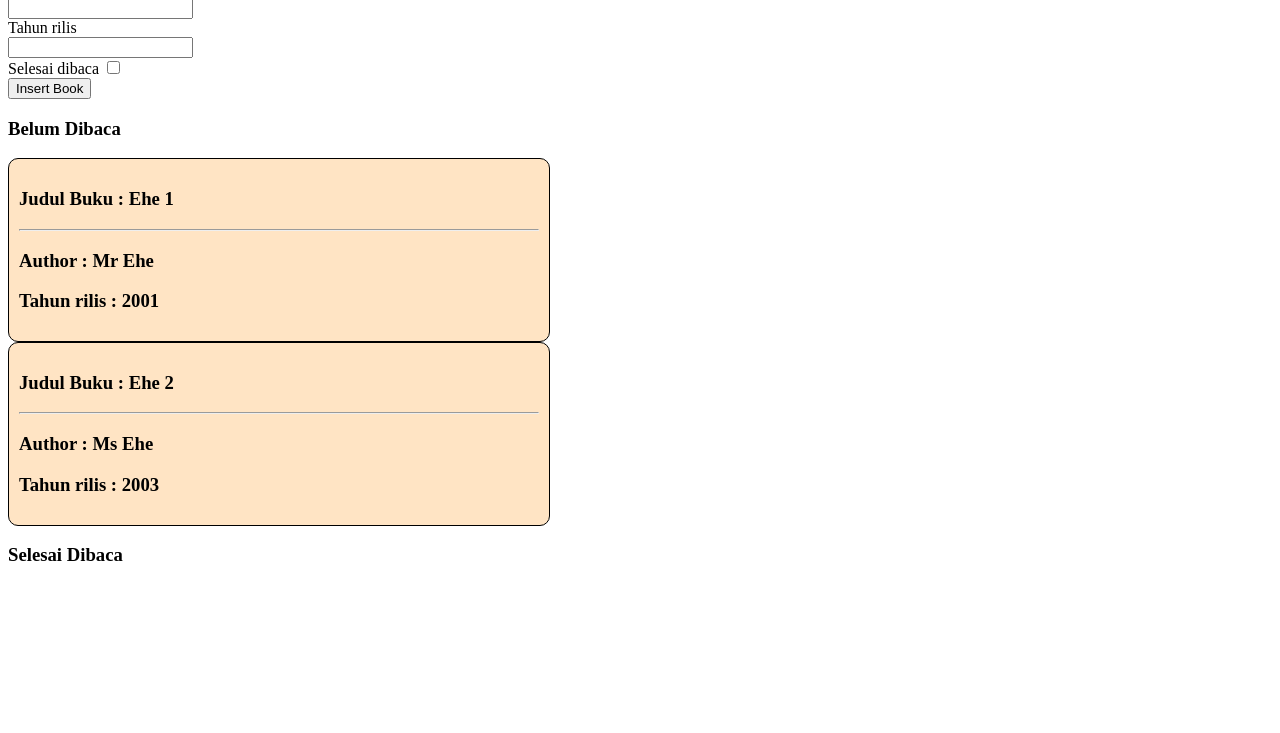
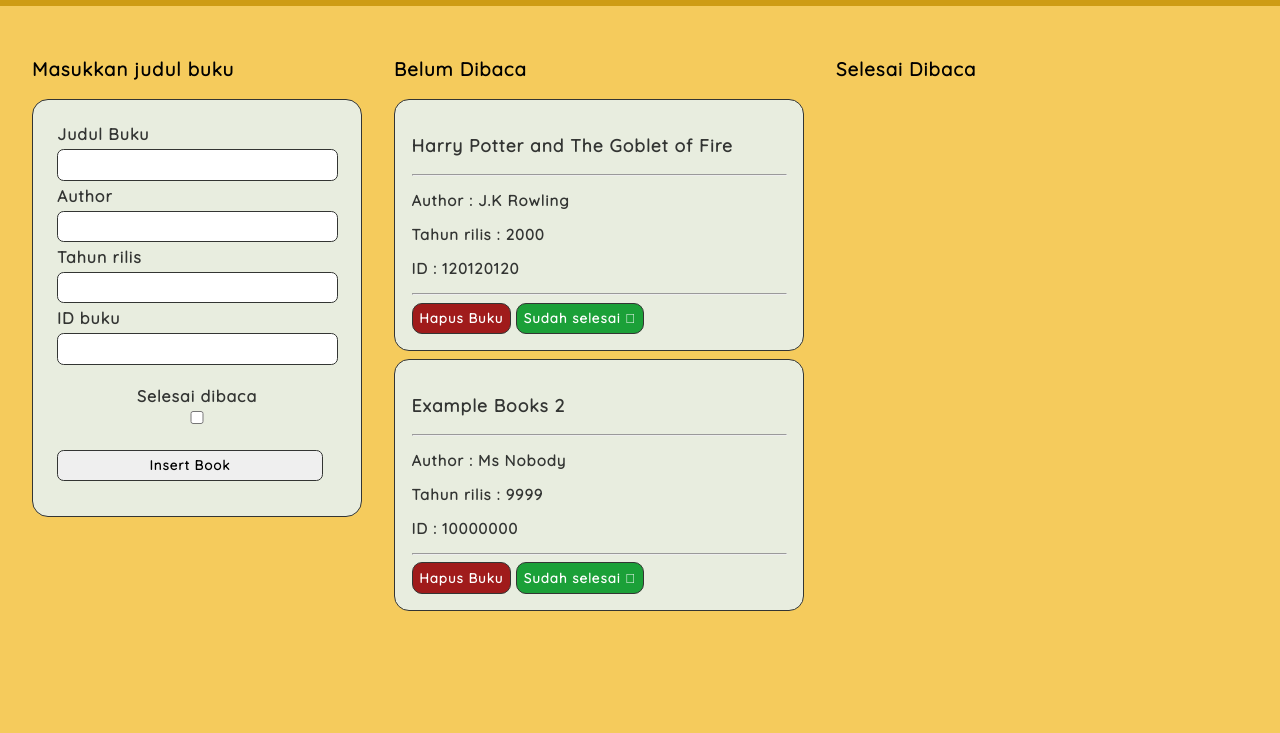
Before and after one commit to arifian853/bookshelf-app-js, a plain HTML site: page index.html in a window 1280 px wide. Shown: the part 67-800 px from the top of the page. Drawn offline with Linux system fonts and the light colour scheme.

Commit message:
Added new changes

```diff
--- a/index.html
+++ b/index.html
@@ -5,10 +5,19 @@
     <meta http-equiv="X-UA-Compatible" content="IE=edge">
     <meta name="viewport" content="width=device-width, initial-scale=1.0">
     <link rel="stylesheet" href="style.css">
-    <title>Bookshelf</title>
+    <link rel="stylesheet" href="https://cdnjs.cloudflare.com/ajax/libs/font-awesome/6.2.0/css/all.min.css">
+    <script src="https://kit.fontawesome.com/767dea9b05.js" crossorigin="anonymous"></script>
+    <title>Bookshelf App</title>
 </head>
+<header>
+    <nav>
+        <h1>Bookshelf App</h1>
+    </nav>
+</header>
 <body>
+    <div class="main-container">
         <div class="container-insert">
+            <h3>Masukkan judul buku</h3>
             <form id="main-form">
                 <label for="title">Judul Buku</label> <br>
                 <input type="text" id="title"> <br>
@@ -16,8 +25,9 @@
                 <input type="text" id="author"> <br>
                 <label for="Year">Tahun rilis</label> <br>
                 <input type="text" id="year"> <br>
-            <label for="Is done">Selesai dibaca</label>
-            <input type="checkbox" name="Selesai Dibaca" id="isDone"> <br>
+                <label for="Year">ID buku</label> <br>
+                <input type="text" id="bookId"> <br>
+                <label for="Is done"><p align="center">Selesai dibaca <input type="checkbox" name="Selesai Dibaca" id="isDone"></p></label>
                 <input type="submit" value="Insert Book">
             </form>
         </div>
@@ -25,13 +35,16 @@
         <div class="container-bookshelf">
             <div id="undone-books">
                 <h3>Belum Dibaca</h3>
+                <!--Buku akan ditampilkan disini-->
+
             </div>
 
             <div id="done-books">
                 <h3>Selesai Dibaca</h3>
+                <!--Buku akan ditampilkan disini-->
             </div>
         </div>
-
+    </div>
 </body>
 </html>
 <script src="script.js"></script>
--- a/script.js
+++ b/script.js
@@ -1,9 +1,10 @@
 // Book Class : Menggambarkan sebuah buku (dan informasinya)
 class BookData {
-    constructor(title, author, year) {
+    constructor(title, author, year, bookId) {
         this.title = title,
         this.author = author,
-        this.year = year
+        this.year = year,
+        this.bookId = bookId + new Date()
     }
 }
 // UI Class : Menghandle urusan penampilan UI
@@ -11,39 +12,80 @@ class UI {
     static displayBooks() {
         const savedBooks = [
             {
-                title : 'Ehe 1',
-                author : 'Mr Ehe',
-                year : '2001'
+                title : 'Harry Potter and The Goblet of Fire',
+                author : 'J.K Rowling',
+                year : '2000',
+                isDone : true,
+                bookId : 120120120
             },
             {
-                title : 'Ehe 2',
-                author : 'Ms Ehe',
-                year : '2003'
+                title : 'Example Books 2',
+                author : 'Ms Nobody',
+                year : '9999',
+                isDone : false,
+                bookId : 10000000
             }
         ];
         const books = savedBooks;
-        books.forEach((book) => UI.addToShelf(book));
+        if (savedBooks.isDone == true) {
+            books.forEach((book) => UI.addToShelfDone(book));
+        } else {
+            books.forEach((book) => UI.addToShelfUndone(book));
+        }
     }
-    static addToShelf(book) {
+
+    // Fungsi untuk menambahkan ke shelf buku belum dibaca
+    static addToShelfUndone(book) {
         const bookLists = document.querySelector("#undone-books");
 
         const bookElement = document.createElement('div');
         bookElement.setAttribute('class', 'book-element');
 
         bookElement.innerHTML = `
-            <h3> Judul Buku : ${book.title} <h3>
+            <h3> ${book.title} </h3>
             <hr />
-            <p> Author : ${book.author} <p>
-            <p> Tahun rilis : ${book.year} <p>
+            <p> Author : ${book.author} </p>
+            <p> Tahun rilis : ${book.year} </p>
+            <p> ID : ${book.bookId} </p>
+            <hr />
+            <button class="btn-delete" id="delete-book">Hapus Buku</button>
+            <button class="btn-move" id="move-book">Sudah selesai <i class="fa-solid fa-check"></i></button>
         `;
 
         bookLists.appendChild(bookElement);
+    }
+
+    static removeBook(el) {
+        if (el.classList.contains('delete')) {
+            el.parentElement.parentElement.remove();
+        }
     }
 
     static clearInputState() {
         document.querySelector('#title').value = '';
         document.querySelector('#author').value = '';
         document.querySelector('#year').value = '';
+        document.querySelector('#bookId').value = '';
+    }
+
+    // Fungsi untuk menambahkan ke shelf buku sudah dibaca
+    static addToShelfDone(book) {
+        const bookLists = document.querySelector("#done-books");
+
+        const bookElement = document.createElement('div');
+        bookElement.setAttribute('class', 'book-element');
+
+        bookElement.innerHTML = `
+            <h3> ${book.title} </h3>
+            <hr />
+            <p> Author : ${book.author} </p>
+            <p> Tahun rilis : ${book.year} </p>
+            <p> ID : ${book.bookId} </p>
+            <hr />
+            <button class="btn-delete" id="delete-book">Hapus Buku <i class="fa-solid fa-trash"></i></button> <button class="btn-move" id="move-book">Belum selesai <i class="fa-solid fa-check"></i></button>
+        `;
+
+        bookLists.appendChild(bookElement);
     }
 }
 
@@ -58,13 +100,32 @@ document.querySelector('#main-form').addEventListener('submit', (e) => {
     const title = document.querySelector('#title').value;
     const author = document.querySelector('#author').value;
     const year = document.querySelector('#year').value;
+    const bookId = document.querySelector('#bookId').value;
 
-    const book = new BookData(title, author, year);
-    UI.addToShelf(book);
+    if (title === '' || author === '' || year === '') {
+        alert('Kolom input tidak boleh kosong')
+    } else {
+        const book = new BookData(title, author, year, bookId);
+
+        const checkbox = document.querySelector('#isDone');
+
+            if (checkbox.checked == true) {
+                UI.addToShelfDone(book);
+            } else {
+                UI.addToShelfUndone(book);
+            }
+
     UI.clearInputState();
+    }
 });
 
 //  - Menghapus buku
+//    1. Hapus buku yang belum dibaca
+document.querySelector('#undone-books').addEventListener('click', (e) => {
+    UI.removeBook(e.target);
+});
+//    2. Hapus buku yang sudah dibaca
+
 //  - Memindahkan buku
 
 
--- a/style.css
+++ b/style.css
@@ -1,9 +1,121 @@
+@import url('https://fonts.googleapis.com/css2?family=Quicksand&display=swap');
+
+:root {
+    --black-base : #333533;
+    --white-base : #E8EDDF;
+    --yellow : #F5CB5C;
+    --yellow-darker : #ce9c14;
+}
+
+* {
+    letter-spacing: 1px;
+    font-weight: 700;
+    font-family: 'Quicksand', sans-serif !important;
+}
+
+html, body {
+    padding: 0;
+    margin: 0;
+    box-sizing: border-box;
+    overflow-x: hidden;
+    background-color: var(--yellow);
+    scroll-behavior: smooth;
+}
+
+nav {
+    background-color: var(--yellow-darker);
+    padding: 0.1em;
+    text-align: center;
+    color: var(--black-base);
+}
+
 .book-element {
-    background-color: bisque;
-    width: 520px;
-    color: black;
+    background-color: var(--white-base);
+    width: 25em;
+    color: var(--black-base);
+    border-radius: 1em;
+    border: 1px solid var(--black-base);
+    padding: 1.1em;
+    text-align: left;
+    margin: 1vh auto;
+    font-size: 15px;
+}
+
+.main-container {
+    display: flex;
+    flex-direction: row;
+    gap: 2em;
+    padding: 2em;
+}
+
+#main-form {
+    background-color: var(--white-base);
+    color : var(--black-base);
+    padding: 1.5em;
+    width: 17.5em;
+    height: 23em;
+    text-align: left;
+    margin:0 auto;
+    border: 1px solid var(--black-base);
+    border-radius: 1em;
+}
+
+#main-form input {
+    width: 95%;
+    padding: 0.5em;
+    border: 1px solid var(--black-base);
+    outline: none;
+    border-radius: 0.5em;
+    margin: 5px 0px 5px 0px;
+}
+
+.container-bookshelf {
+    display: flex;
+    flex-direction: row;
+    gap : 2em;
+}
+
+.btn-delete {
+    background-color: rgb(160, 27, 27);
+    color: white;
+    outline: none;
+    border: 1px solid var(--black-base);
     border-radius: 10px;
-    border: 1px solid black;
-    padding: 10px;
-    text-align: left;
+    padding: 0.5em;
+    text-align: center;
 }
+
+.btn-delete:hover {
+    background-color: rgb(77, 15, 15);
+    transition: 0.4s;
+    cursor: pointer;
+}
+
+.btn-move {
+    background-color: rgb(27, 160, 56);
+    color: white;
+    outline: none;
+    border: 1px solid var(--black-base);
+    border-radius: 10px;
+    padding: 0.5em;
+    text-align: center;
+}
+
+.btn-move:hover {
+    background-color: rgb(17, 77, 15);
+    transition: 0.4s;
+    cursor: pointer;
+}
+
+@media screen and (max-width: 768px) {
+    html, body {
+        padding: 0;
+        margin: 0;
+        box-sizing: border-box;
+        overflow-x: hidden;
+        font-family: 'Quicksand', sans-serif;
+        background-color: var(--yellow);
+        scroll-behavior: smooth;
+    }
+
+}
```
Lines whose indentation alone changed are shown as unchanged.
